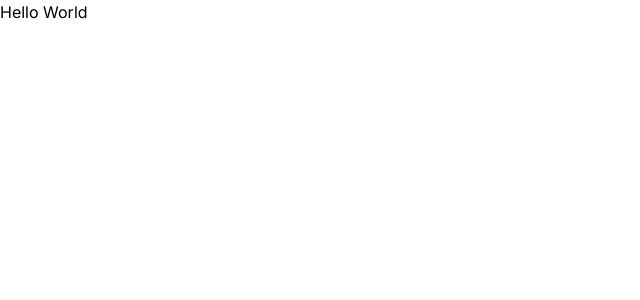
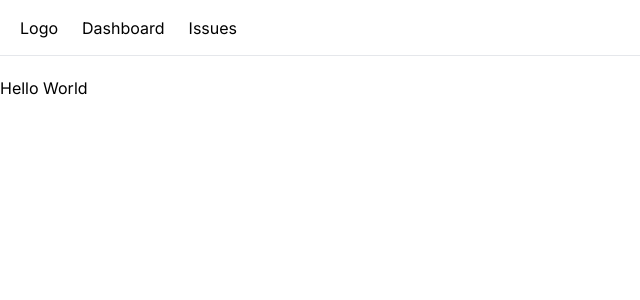
Before and after one commit to robbieardison/the-issue-tracker, a Next.js app: page / in a window 1280 px wide. Shown: the top 300 px of the page, without its empty margins (0-640 px from the left). Built offline with nearby package versions, Linux system fonts and the light colour scheme.

Commit message:
styled the navbar #1

```diff
--- /dev/null
+++ b/app/NavBar.tsx
@@ -0,0 +1,16 @@
+import Link from 'next/link'
+import React from 'react'
+
+const NavBar = () => {
+  return (
+    <nav className='flex space-x-6 border-b mb-5 px-5 h-14 items-center'>
+        <Link href="/">Logo</Link>
+        <ul className='flex space-x-6'>
+            <li><Link href="/">Dashboard</Link></li>
+            <li><Link href="/issues">Issues</Link></li>
+        </ul>
+    </nav>
+  )
+}
+
+export default NavBar
--- a/app/layout.tsx
+++ b/app/layout.tsx
@@ -1,6 +1,7 @@
 import './globals.css'
 import type { Metadata } from 'next'
 import { Inter } from 'next/font/google'
+import NavBar from './NavBar'
 
 const inter = Inter({ subsets: ['latin'] })
 
@@ -16,7 +17,10 @@ export default function RootLayout({
 }) {
   return (
     <html lang="en">
-      <body className={inter.className}>{children}</body>
+      <body className={inter.className}>
+        <NavBar />
+        <main>{children}</main>
+        </body>
     </html>
   )
 }
```
